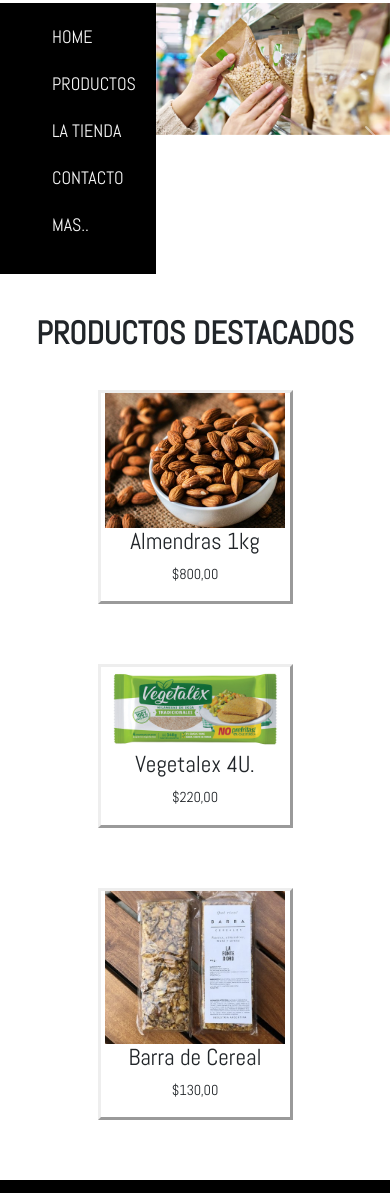
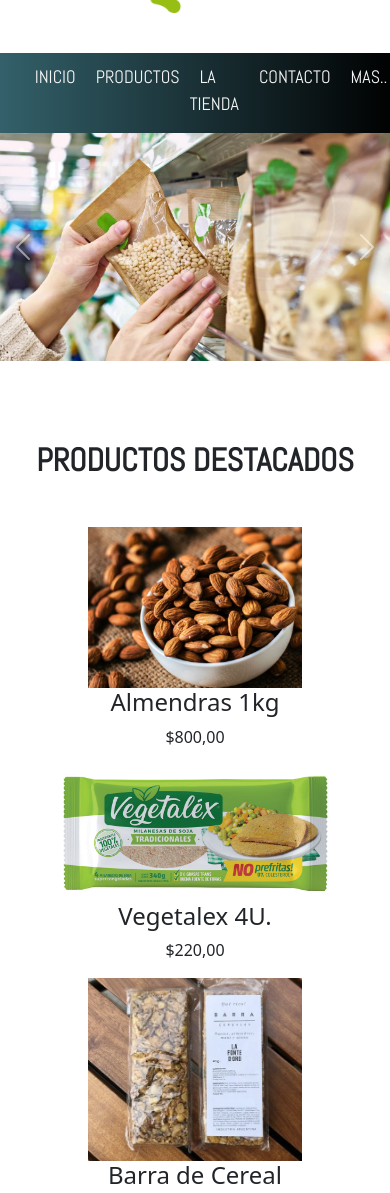
Before and after one commit to LordPiter07/proyecto-dietetica, a plain HTML site: page index.html in a window 390 px wide. Shown: the part 247-1440 px from the top of the page. Drawn offline with nearby package versions, Linux system fonts and the light colour scheme; a web font is replaced by a local one.

Commit message:
Segunda entrega del proyecto final

```diff
--- a/css/style.css
+++ b/css/style.css
@@ -16,13 +16,16 @@ header{
     align-items: center;
     margin-bottom: 40px;
 }
+.headerIndex{
+    border-top: 20px solid #34626c6e;
+}
 .headerProductos{
     width: 100%;
 }
 .logoPrincipal{
     width: 230px;
     height: 200px;
-    margin: 25px 0;
+    margin: 40px 0;
 }
 .logoPrincipal:hover {
     transform: scale(1.2);
@@ -36,11 +39,11 @@ header{
 
 .mainHome{
     display: grid;
-    grid-template-columns: 1fr 1fr 1fr ;
+    grid-template-columns: 1fr 1fr 1fr 1fr ;
     grid-template-rows: 20% 80% ;
     grid-template-areas:
-                        "h1 h1 h1"
-                        "img-1 img-2 img-3";
+                        "h1 h1 h1 h1"
+                        "img-1 img-2 img-3 img-4";
     justify-items: center;
     align-items: center;
 }
@@ -52,9 +55,18 @@ header{
     width: 100%;
 }
 
+/*estilo del carrusel*/
+
+.img-carousel{
+    width: auto;
+    height: 60vh;
+}
+
+
 /*estilo del H1 del index*/
 .h1Inicio{
     grid-area: h1;
+    margin: 40px 0;
 }
 .estiloH1Inicio{
     text-align: center;
@@ -66,50 +78,34 @@ header{
 
 .imgIndex1{
     grid-area: img-1;
-    justify-self: end;
-    width: 50%;
-    height: 80%;
-    margin: 30px 30px;
-    padding: 0px;
-    font-family: 'Abel', sans-serif;
-    font-size: 90%;
+    justify-self: center;
+    width: 55%;
     text-align: center;
-    border-style: outset;
-}
-.imgIndex1 img{
-    width: 95%;
-    height: 75%;
 }
 .imgIndex2{
     grid-area: img-2;
-    width: 50%;
-    height: 80%;
-    margin: 30px 30px;
-    padding: 0px;
-    font-family: 'Abel', sans-serif;
-    font-size: 90%;
+    justify-self: center;
+    width: 75%;
     text-align: center;
-    border-style: outset;
-}
-.imgIndex2 img{
-    width: 95%;
-    height: 75%;
 }
 .imgIndex3{
     grid-area: img-3;
-    justify-self: start;
-    width: 50%;
-    height: 80%;
-    margin: 30px 30px;
-    padding: 0px;
-    font-family: 'Abel', sans-serif;
-    font-size: 90%;
+    justify-self: center;
+    width: 55%;
     text-align: center;
-    border-style: outset;
 }
-.imgIndex3 img{
-    width: 95%;
-    height: 75%;
+.imgIndex4{
+    grid-area: img-4;
+    justify-self: center;
+    width: 55%;
+    text-align: center;
+}
+.h3Index{
+    font-size: 1.5rem;
+}
+.animacionCard:hover {
+    transform: scale(1.3);
+    box-shadow: 2px 2px 10px rgba(75, 72, 72, 0.24);
 }
 
 
@@ -302,44 +298,31 @@ header{
 nav{
     display: flex;
     width: 100%;
-    background-color: black;
-    padding: 10px;
+    padding-top: 10px;
     justify-content: center;
+}
+.indexNav{
+    background-image: linear-gradient(to right, #34626C, black);
 }
 nav ul li{
     display: inline-block;
 }
-nav ul li a{
+.indexNav ul li a{
     text-decoration: none;
     color: whitesmoke;
     padding: 10px;
-    background-color: black;
     font-family: 'Abel', sans-serif;
     font-size: 18px;
     margin: 0px;
 }
 nav ul li a:hover{
-    background: rgb(47, 116, 47);
+    background: rgb(126, 189, 87);
 }
-nav div a{
-    text-decoration: none;
-    color: whitesmoke;
-    padding: 10px;
-    background-color: black;
-    font-family: 'Abel', sans-serif;
-    font-size: 18px;
-    margin: 0px;
+.indexNav ul li a:hover{
+    background: #60A9A6;
 }
 nav div a:hover{
-    background: rgb(47, 116, 47);
-}
-
-
-/*estilo del carrusel*/
-
-.img-carousel{
-    width: 100%;
-    height: 60vh;
+    background: rgb(104, 122, 104);
 }
 
 
@@ -423,6 +406,9 @@ nav div a:hover{
     font-family: 'Abel', sans-serif;
     font-size: 20px;
 }
+.ubicacion p {
+    margin-top: 20px;
+}
 .ubicacion img{
     width: 50px;
     height: 60px;
@@ -475,6 +461,7 @@ footer {
 }
 .h2Pago{
     margin-bottom: 10px;
+    font-size: 1.5rem;
 }
 .logoPago img{
     width: 72px;
@@ -500,6 +487,7 @@ footer {
 }
 .h2Posicion{
     margin: 34px 0px 5px 10px;
+    font-size: 1.5rem;
 }
 .logoStyle{
     font-size: 17px;
@@ -524,18 +512,21 @@ footer {
 
     .menuNav{
         display: flex;
-        flex-direction: row;
+        flex-direction: column;
+        flex-wrap: nowrap;
+        width: auto;
+    }
+    .indexNav ul{
+        display: flex;
+        flex-wrap: nowrap;
+        width: auto;
     }
     .img-carousel{
        height: auto;
     }
-    nav ul li{
-        display: flex;
-        flex-direction: column;
-    }
-    .indexNav{
-        justify-content: start;
-        width: auto;
+    .indexNav ul li a {
+        width: 80%;
+        height: auto;
     }
     .mainHome{
         display: flex;
--- a/index.html
+++ b/index.html
@@ -16,11 +16,11 @@
 
         <img class="logoPrincipal" src="img/Logo-Nutrian.png" alt="Logo de la empresa">
 
-    <!--Menu de navegacion y buscador-->
+    <!--Menu de navegacion y carrusel-->
         <div class="menuNav">
             <nav class="indexNav">
                 <ul>
-                    <li><a href="Index.html"> HOME</a></li>
+                    <li><a href="Index.html"> INICIO</a></li>
                     <li><a href="Pages/Productos.html"> PRODUCTOS</a></li>
                     <li><a href="Pages/La-tienda.html"> LA TIENDA</a></li>
                     <li><a href="Pages/Contacto.html"> CONTACTO</a></li>
@@ -31,7 +31,7 @@
             <div id="carouselExampleFade" class="carousel slide carousel-fade" data-bs-ride="carousel">
                 <div class="carousel-inner">
                     <div class="carousel-item active">
-                        <img src="img/background.image/Foto-dietéticas.jpg" class="img-carousel" alt="foto dietetica">
+                        <img src="img/background.image/Foto-dietéticas.jpg" class="d-block w-100 img-carousel" alt="foto dietetica">
                     </div>
                     <div class="carousel-item">
                         <img src="img/billetera.santafe.png" class="d-block w-100 img-carousel" alt="cartel promocional billetera santa fe">
@@ -60,20 +60,25 @@
             <h1 class="estiloH1Inicio"> PRODUCTOS DESTACADOS</h1>
         </div>
 
-        <div class="imgIndex1">
+        <div class="imgIndex1 animacionCard">
             <img src="img/producto1.Almendra.jpg" alt="tason de almendras">
-            <h3> Almendras 1kg</h3>
+            <h3 class="h3Index"> Almendras 1kg</h3>
             <p> $800,00</p>
         </div>
-        <div class="imgIndex2">
+        <div class="imgIndex2 animacionCard">
             <img src="img/Producto3.vegetalex.jpg" alt="vegetalex">
-            <h3> Vegetalex 4U.</h3>
+            <h3 class="h3Index"> Vegetalex 4U.</h3>
             <p> $220,00</p>
         </div>
-        <div class="imgIndex3">
+        <div class="imgIndex3 animacionCard">
             <img src="img/producto2.barra-cereal.jpg" alt="Barritas de cereales">
-            <h3> Barra de Cereal</h3>
+            <h3 class="h3Index"> Barra de Cereal</h3>
             <p> $130,00</p>
+        </div>
+        <div class="imgIndex4 animacionCard">
+            <img src="img/productos/Miel.jpeg" alt="tarro de miel">
+            <h3 class="h3Index"> Miel 500gr</h3>
+            <p> $280</p>
         </div>
 
     </main>
```
Also changed, not shown: pages/contacto.html (+1 -1 lines), pages/productos.html (+2 -2 lines).
